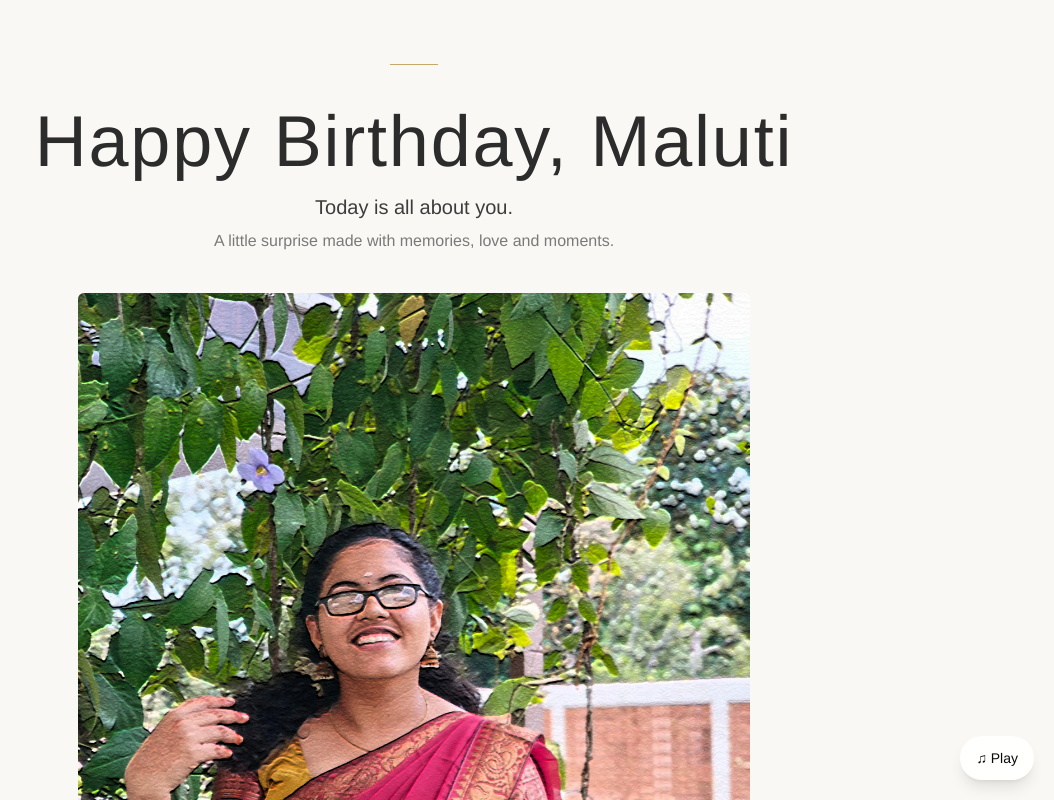
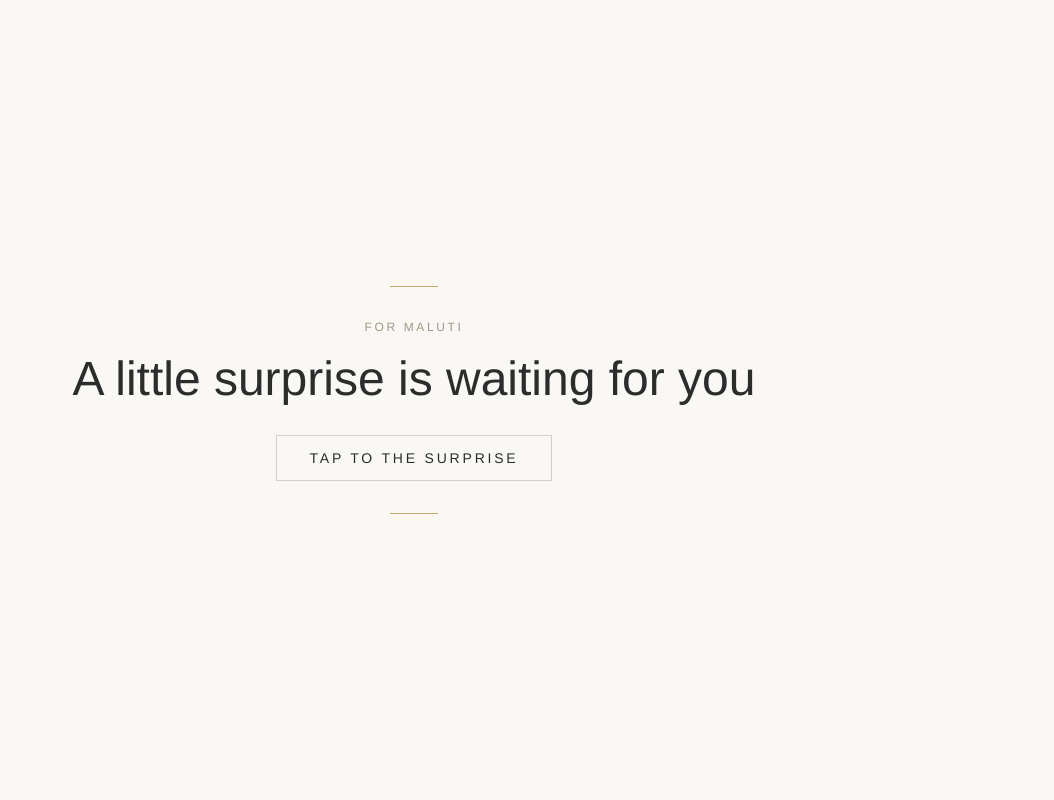
Before and after one commit to Jayeshss/malu-birthday, a Next.js app: page / in a window 1280 px wide. Shown: the top 800 px of the page, without its empty margins (226-1280 px from the left). Built offline with nearby package versions, Linux system fonts and the light colour scheme.

Commit message:
Add tap-to-enter birthday intro with music

```diff
--- a/src/app/page.tsx
+++ b/src/app/page.tsx
@@ -530,6 +530,7 @@ function BirthdayWishSection() {
 export default function BirthdayPage() {
   // 0 = intro, 1 = storybook, 2 = birthday wish
   const [section, setSection] = useState(0);
+  const [hasEntered, setHasEntered] = useState(false);
   const audioRef = useRef<HTMLAudioElement>(null);
   const [isMusicPlaying, setIsMusicPlaying] = useState(false);
 
@@ -556,20 +557,59 @@ export default function BirthdayPage() {
   };
 
   return (
-    <div className="min-h-screen" style={{ backgroundColor: C.bg }} onPointerDown={() => { if (!isMusicPlaying) startMusic(); }}>
+    <div className="min-h-screen" style={{ backgroundColor: C.bg }}>
       <audio ref={audioRef} loop preload="auto">
         <source src={`${BASE_PATH}/maruvaarthai.mp3.mp3`} type="audio/mpeg" />
       </audio>
 
+      {!hasEntered && (
+        <div
+          className="fixed inset-0 z-[100] flex items-center justify-center px-6"
+          style={{ backgroundColor: C.bg }}
+        >
+          <motion.div
+            className="text-center"
+            initial={{ opacity: 0, y: 18 }}
+            animate={{ opacity: 1, y: 0 }}
+            transition={{ duration: 0.8, ease: 'easeOut' }}
+          >
+            <div className="w-12 h-px mx-auto mb-8" style={{ backgroundColor: C.gold }} />
+            <p
+              className="text-xs tracking-[0.22em] uppercase mb-5"
+              style={{ color: C.textMuted, fontFamily: 'var(--font-geist-sans)' }}
+            >
+              For Maluti
+            </p>
+            <h1
+              className="text-3xl sm:text-4xl md:text-5xl font-light mb-8"
+              style={{ color: C.charcoal, fontFamily: 'var(--font-geist-sans)' }}
+            >
+              A little surprise is waiting for you
+            </h1>
+            <button
+              onClick={() => {
+                startMusic();
+                setHasEntered(true);
+              }}
+              className="px-8 py-3 text-xs sm:text-sm tracking-[0.2em] uppercase border cursor-pointer transition-all duration-500 hover:tracking-[0.25em]"
+              style={{
+                fontFamily: 'var(--font-geist-sans)',
+                color: C.charcoal,
+                borderColor: C.divider,
+                backgroundColor: 'transparent',
+              }}
+            >
+              Tap to the Surprise
+            </button>
+            <div className="w-12 h-px mx-auto mt-8" style={{ backgroundColor: C.gold }} />
+          </motion.div>
+        </div>
+      )}
+
       <AnimatePresence mode="wait">
         {section === 0 && (
           <motion.div key="intro" initial={{ opacity: 0 }} animate={{ opacity: 1 }} exit={{ opacity: 0 }} transition={{ duration: 0.8 }}>
-            <IntroSection
-              onEnterStory={() => {
-                startMusic();
-                setSection(1);
-              }}
-            />
+            <IntroSection onEnterStory={() => setSection(1)} />
           </motion.div>
         )}
         {section === 1 && (
@@ -599,6 +639,7 @@ export default function BirthdayPage() {
         </div>
       )}
 
+      {hasEntered && (
         <button
           onClick={toggleMusic}
           className="fixed bottom-5 right-5 z-50 rounded-full bg-white/90 px-4 py-3 text-sm shadow-lg backdrop-blur cursor-pointer"
@@ -606,6 +647,7 @@ export default function BirthdayPage() {
         >
           {isMusicPlaying ? '♫ Pause' : '♫ Play'}
         </button>
+      )}
     </div>
   );
 }
```
Lines whose indentation alone changed are shown as unchanged.
